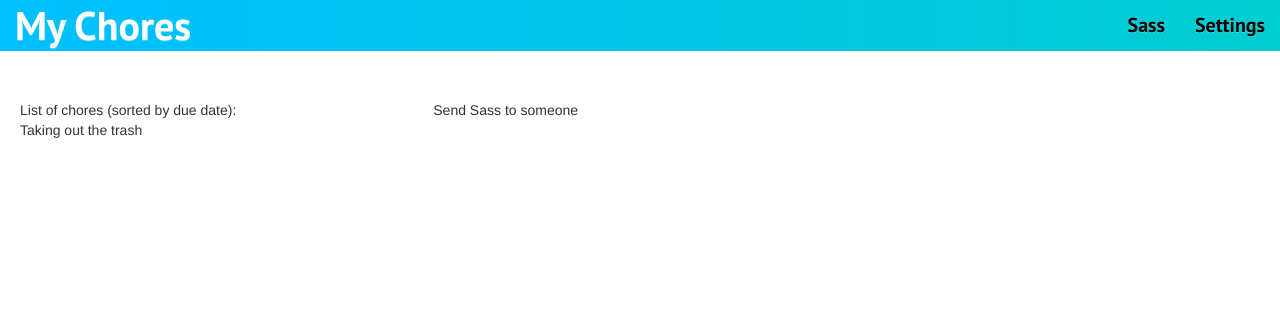
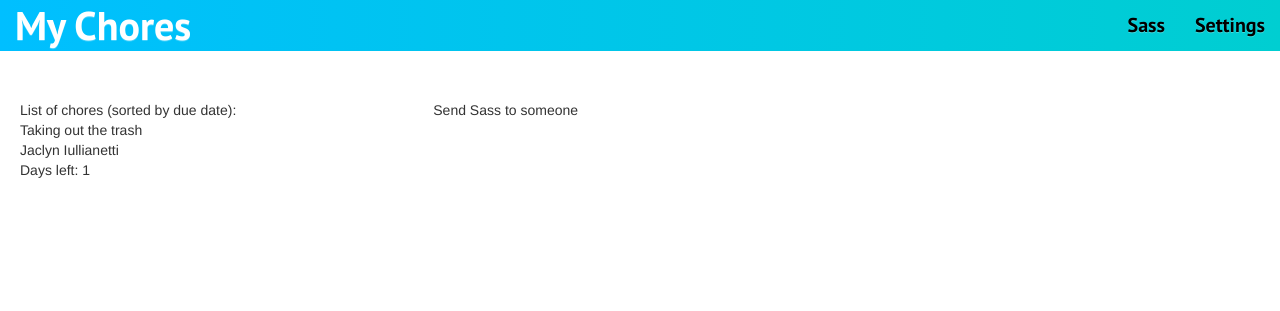
Before and after one commit to nioushajafari/Sassmates, a Flask app: page /sendSass in a window 1280 px wide. Shown: the top 311 px of the page. Run offline with Flask 2, Linux system fonts and the light colour scheme; some libraries are stand-ins or nearby versions; some web fonts are replaced.

Commit message:
fake data for chore 1

```diff
--- a/static/style.css
+++ b/static/style.css
@@ -64,12 +64,17 @@ nav {
 }
 .col-1-3 {
     width: 33.33%;
+
 }
 
 [class*='col-'] {
     float: left;
 }
 
-.Chore {}
+.Chore {
 
-.chore-title {}
+}
+
+.chore-title {
+
+}
--- a/templates/sendSass.html
+++ b/templates/sendSass.html
@@ -33,7 +33,6 @@
         </div><!-- /.container-fluid -->
     </nav>
 
-
     <body>
         <!-- The class creates a margin and sets the following text/pictures at the center-->
         <div class="sendSass-container">
@@ -44,11 +43,20 @@
                 <!-- Chore 1. Trash -->
                 <div class="row">
                     <div class="col-md-6">
+
+                        <!-- Trash by Jaclyn-->
+
                         <div class="Chore">
                             <div class="chore-title">
                                 Taking out the trash
                             </div>
+                            <div class ="Person">
+                                Jaclyn Iullianetti
+                            </div>
 
+                            <div class="days-left">
+                                Days left: 1
+                            </div>
                         </div>
                     </div>
                 </div>
```
